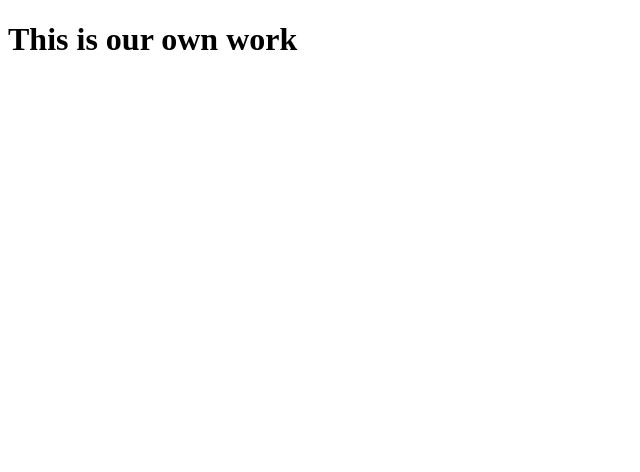
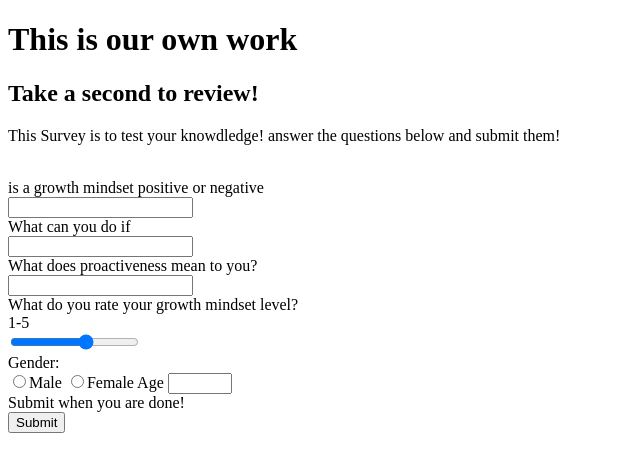
Before and after one commit to mahamefule/Team-BSM-HTML-Challenge, a plain HTML site: page index.html in a window 1280 px wide. Shown: the whole page, without its empty margins (0-640 px from the left). Drawn offline with Linux system fonts and the light colour scheme.

Commit message:
submission form

```diff
--- a/index.html
+++ b/index.html
@@ -1,12 +1,77 @@
 <!DOCTYPE html>
 <html lang="en">
-<head>
-    <meta charset="UTF-8">
-    <meta http-equiv="X-UA-Compatible" content="IE=edge">
-    <meta name="viewport" content="width=>, initial-scale=1.0">
+  <head>
+    <meta charset="UTF-8" />
+    <meta http-equiv="X-UA-Compatible" content="IE=edge" />
+    <meta name="viewport" content="width=>, initial-scale=1.0" />
     <title>Document</title>
-</head>
-<body>
+  </head>
+  <body>
     <h1>This is our own work</h1>
-</body>
+  </body>
+  <section id="Survey Page">
+    <header><h2>Take a second to review!</h2></header>
+    <p>
+      This Survey is to test your knowdledge! answer the questions below and
+      submit them!
+    </p>
+    <br />
+    <form action="results.html" method="GET">
+      <label for="question-1">is a growth mindset positive or negative</label
+      ><br />
+      <input
+        id="question-1"
+        name="question-1"
+        type="text"
+        required
+        minlength="0"
+        maxlength="8"
+      /><br />
+      <label for="question-2">What can you do if</label><br />
+      <input
+        id="question-2"
+        name="question-2"
+        type="text"
+        required
+        minlength="0"
+        maxlength="10"
+      /><br />
+      <label for="question-3">What does proactiveness mean to you?</label><br />
+      <input
+        id="question-3"
+        name="question-3"
+        type="text"
+        required
+        minlength="0"
+        maxlength="10"
+      /><br />
+      <label for="rating">What do you rate your growth mindset level?</label
+      ><br />
+      1-5<br />
+      <input
+        id="rating"
+        name="rating-review"
+        type="range"
+        min="0"
+        max="5"
+        step="1"
+      />
+      <br />
+      Gender:<br />
+      <input id="gender" name="gender" type="radio" value="male" required />Male
+      <input
+        id="gender"
+        name="gender"
+        type="radio"
+        value="female"
+        required
+      />Female
+      <label for="age">Age</label>
+      <input id="age" name="age" type="number" min="0" max="100" />
+
+      <br />
+      <label for="submit">Submit when you are done!</label><br />
+      <input id="submit" name="submit" type="submit" />
+    </form>
+  </section>
 </html>
```
Also changed, not shown: results.html (added, +14 -0 lines).
